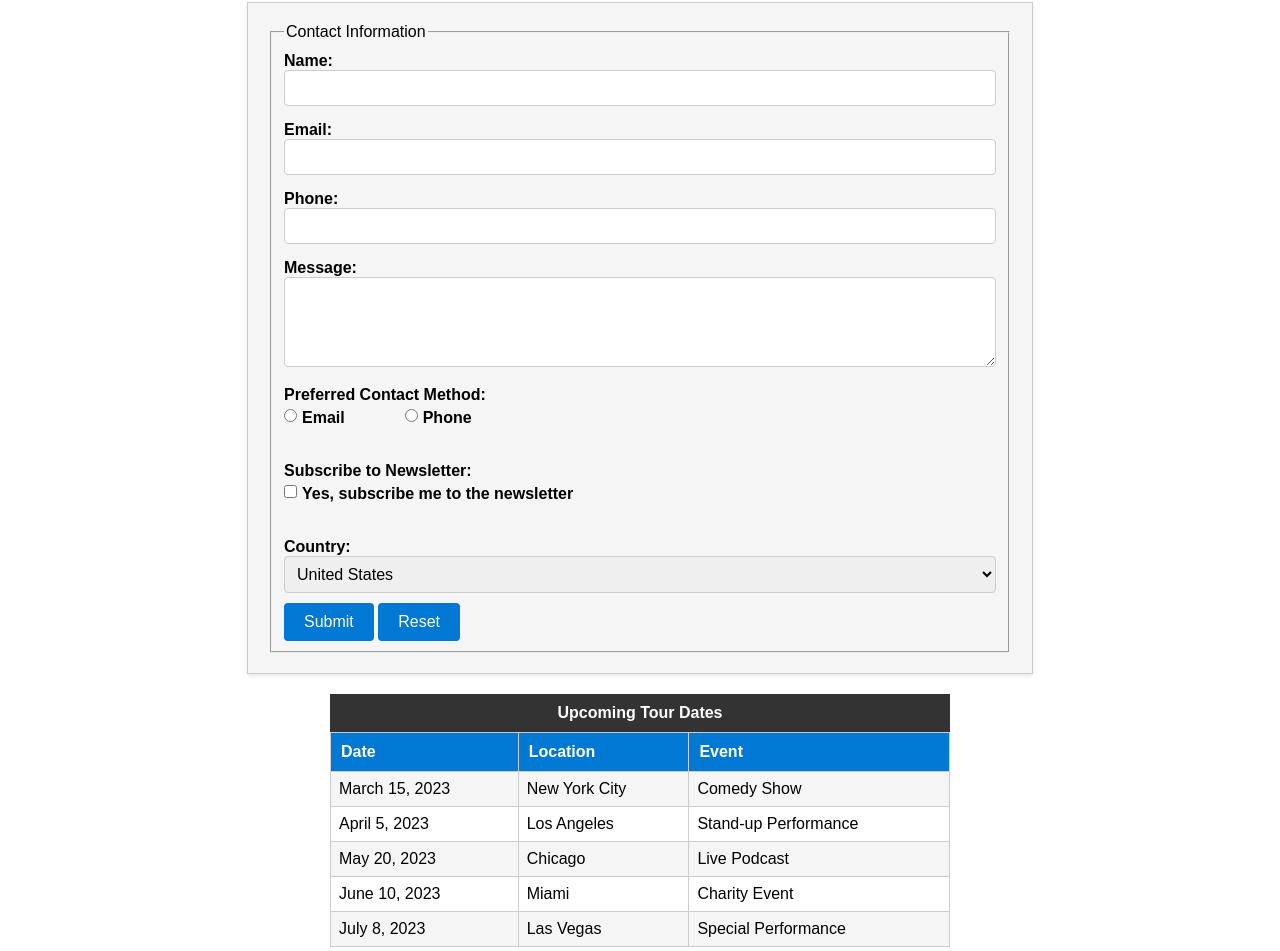
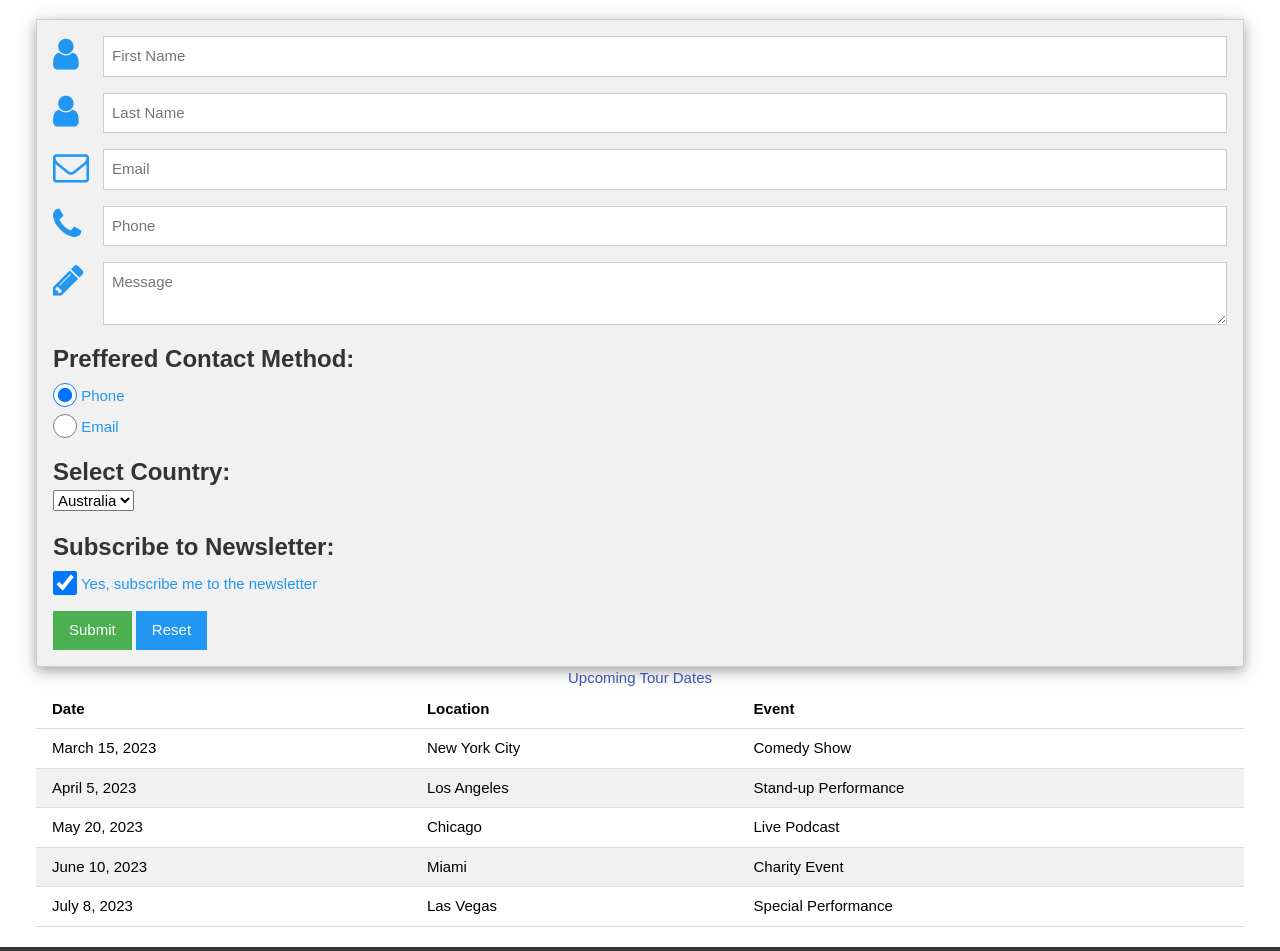
Before and after one commit to jiwankrish/web-design, a plain HTML site: page contact-us.html in a window 1280 px wide. Shown: the part 96-1047 px from the top of the page. Drawn offline with nearby package versions, Linux system fonts and the light colour scheme.

Commit message:
Final for W3 CSS implementation

```diff
--- a/contact-us.html
+++ b/contact-us.html
@@ -2,9 +2,12 @@
 <html lang="en">
 
     <head>
-        <meta charset="UTF-8">
-        <meta name="viewport" content="width=device-width, initial-scale=1.0">
+        <meta charset="UTF-8" />
+        <meta name="viewport" content="width=device-width, initial-scale=1.0" />
+        <link rel="stylesheet" href="https://www.w3schools.com/w3css/4/w3.css">
+        <link rel="stylesheet" href="https://cdnjs.cloudflare.com/ajax/libs/font-awesome/4.7.0/css/font-awesome.min.css">
         <link rel="stylesheet" href="css/style.css" />
+        <link rel="stylesheet" href="css/layout.css">
         <link rel="stylesheet" href="css/nav-menu.css">
         <title>Contact Us - Carrot Top</title>
         <link rel="apple-touch-icon" sizes="57x57" href="images/favicon/apple-icon-57x57.png" />
@@ -28,10 +31,10 @@
 
     <body>
         <nav class="topnav">
-            <a class="active" href="index.html"">Home</a>
+            <a href="index.html">Home</a>
             <a href=" faqs.html">FAQs</a>
             <a href="gallery.html">Gallery</a>
-            <a href="contact-us.html">Contact Us</a>
+            <a class="active" href="contact-us.html">Contact Us</a>
         </nav>
         <header>
             <img src="images/logo_carrot.png" id="logo" alt="Carrot Top Logo">
@@ -39,52 +42,78 @@
         </header>
 
         <main>
-            <section>
-                <form action="mailto:your.email@example.com" method="post">
-                    <fieldset>
-                        <legend>Contact Information</legend>
-                        <label for="name">Name:</label>
-                        <input type="text" id="name" name="name" required>
-
-                        <label for="email">Email:</label>
-                        <input type="email" id="email" name="email" required>
-
-                        <label for="phone">Phone:</label>
-                        <input type="tel" id="phone" name="phone" required>
-
-                        <label for="message">Message:</label>
-                        <textarea id="message" name="message" rows="4" required></textarea>
-
-                        <label>Preferred Contact Method:</label>
-                        <div class="radio-container">
-                            <input type="radio" id="contact-email" name="contact-method" value="email">
-                            <label class="radio-label" for="contact-email">Email</label>
-
-                            <input type="radio" id="contact-phone" name="contact-method" value="phone">
-                            <label class="radio-label" for="contact-phone">Phone</label>
+            <div class="w3-container">
+                <form class="w3-container w3-card-4 w3-light-grey w3-text-blue w3-auto w3-border">
+                    <div class="w3-row w3-section">
+                        <div class="w3-col" style="width:50px"><i class="w3-xxlarge fa fa-user"></i></div>
+                        <div class="w3-rest">
+                            <input class="w3-input w3-border" name="first" type="text" placeholder="First Name">
+                        </div>
                     </div>
 
-                        <label>Subscribe to Newsletter:</label>
-                        <div class="subscribe-container">
-                            <input type="checkbox" id="subscribe" name="subscribe" value="yes">
-                            <label for="subscribe">Yes, subscribe me to the newsletter</label>
+                    <div class="w3-row w3-section">
+                        <div class="w3-col" style="width:50px"><i class="w3-xxlarge fa fa-user"></i></div>
+                        <div class="w3-rest">
+                            <input class="w3-input w3-border" name="last" type="text" placeholder="Last Name">
+                        </div>
                     </div>
 
-                        <label for="country">Country:</label>
+                    <div class="w3-row w3-section">
+                        <div class="w3-col" style="width:50px"><i class="w3-xxlarge fa fa-envelope-o"></i></div>
+                        <div class="w3-rest">
+                            <input class="w3-input w3-border" name="email" type="text" placeholder="Email">
+                        </div>
+                    </div>
+
+                    <div class="w3-row w3-section">
+                        <div class="w3-col" style="width:50px"><i class="w3-xxlarge fa fa-phone"></i></div>
+                        <div class="w3-rest">
+                            <input class="w3-input w3-border" name="phone" type="text" placeholder="Phone">
+                        </div>
+                    </div>
+
+                    <div class="w3-row w3-section">
+                        <div class="w3-col" style="width:50px"><i class="w3-xxlarge fa fa-pencil"></i></div>
+                        <div class="w3-rest">
+                            <textarea class="w3-input w3-border" name="message" type="text" placeholder="Message"></textarea>
+                        </div>
+                    </div>
+
+                    <div class="w3-row w3-section">
+                        <h3>Preffered Contact Method:</h3>
+                        <p>
+                            <input class="w3-radio" type="radio" name="contact" value="phone" checked>
+                            <label>Phone</label>
+                        </p>
+                        <p>
+                            <input class="w3-radio" type="radio" name="contact" value="email">
+                            <label>Email</label>
+                        </p>
+                    </div>
+
+                    <div class="w3-row w3-section">
+                        <h3>Select Country:</h3>
                         <select id="country" name="country">
-                            <option value="usa">United States</option>
+                            <option value="australia">Australia</option>
                             <option value="canada">Canada</option>
-                            <option value="uk">United Kingdom</option>
-                            <!-- Add more options as needed -->
+                            <option value="usa">USA</option>
                         </select>
+                    </div>
+                    <div>
+                        <h3>Subscribe to Newsletter:</h3>
+                        <p>
+                            <input class="w3-check" type="checkbox" checked="checked">
+                            <label>Yes, subscribe me to the newsletter</label>
+                        </p>
+                    </div>
 
-                        <input type="submit" value="Submit">
-                        <input type="reset" value="Reset">
-                    </fieldset>
+                    <button class="w3-button w3-ho w3-section w3-green w3-hover-border-cyan w3-ripple">Submit</button>
+                    <button class="w3-button w3-ho w3-section w3-blue w3-ripple">Reset</button>
                 </form>
-            </section>
-            <table>
-                <caption>Upcoming Tour Dates</caption>
+            </div>
+            <div class="w3-container">
+                <table class="w3-table w3-bordered w3-striped w3-center w3-auto">
+                    <caption class="w3-text-indigo">Upcoming Tour Dates</caption>
                     <thead>
                         <tr>
                             <th scope="col">Date</th>
@@ -120,6 +149,7 @@
                         </tr>
                     </tbody>
                 </table>
+            </div>
         </main>
 
 
--- a/css/nav-menu.css
+++ b/css/nav-menu.css
@@ -1,5 +1,3 @@
-/* Set nav to sticky or fixed */
-
 /* Add a black background color to the top navigation */
 .topnav {
   background-color: #333;
--- a/css/style.css
+++ b/css/style.css
@@ -31,11 +31,11 @@ footer a:link {
 
 header {
   margin-bottom: 0px;
+  margin-right: 0px;
   margin-top: 50px;
   text-align: center;
 }
 
-/* Style for the logo */
 #logo {
   position: fixed;
   top: 0px;
@@ -44,10 +44,9 @@ header {
   /* Adjust the right position as needed */
   z-index: 2;
   /* Ensure the logo appears above other elements */
-  width: 48px;
+  width: 53.5px;
   /* Adjust the width of the logo as needed */
 }
-
 
 /* Style for the main content area */
 main {
@@ -78,32 +77,21 @@ h1, h2, h3, h4, h5, h6 {
 }
 
 /* Style for paragraphs */
-p {
-  font-size: 16px;
-  /* Font size for paragraphs */
-  line-height: 1.5;
-  /* Line height for better readability */
-  color: #555;
-  /* Text color for paragraphs */
-  max-width: 948px;
-  /* Set the maximum width for paragraphs */
-  word-wrap: break-word;
-  /* Add this line to enable text wrapping */
-}
+
 
 /* Define styles for links */
-a:link {
+.faqol a:link {
   color: #0078d4;
   /* Link color */
   text-decoration: none;
 }
 
-a:visited {
+.faqol a:visited {
   color: #e0919175;
   /* Visited link color */
 }
 
-a:hover {
+.faqol a:hover {
   color: #ff6600;
   /* Link color on hover */
   text-decoration: underline;
@@ -170,131 +158,3 @@ a:hover {
   max-height: 540px;
   /* Optional: limit the maximum height */
 }
-
-/* Center the form horizontally */
-form {
-  width: 60%;
-  margin: 0 auto;
-  padding: 20px;
-  border: 1px solid #ccc;
-  background-color: #f5f5f5;
-  box-shadow: 0 2px 4px rgba(0, 0, 0, 0.1);
-}
-
-/* Style for form labels */
-label {
-  display: block;
-  font-weight: bold;
-  margin-top: 5px;
-}
-
-/* Style for input fields */
-input[type="text"],
-input[type="email"],
-input[type="tel"],
-textarea,
-select {
-  width: 100%;
-  padding: 8px;
-  margin-bottom: 10px;
-  border: 1px solid #ccc;
-  border-radius: 4px;
-  font-size: 16px;
-  box-sizing: border-box;
-}
-
-/* Style for radio buttons and text boxes */
-input[type="radio"],
-input[type="checkbox"] {
-  width: auto;
-  /* Change width to 'auto' to allow them to take their natural width */
-  padding: 5px;
-  margin: 0 5px 0 0;
-  /* Adjust margin for spacing */
-  vertical-align: middle;
-  /* Align them vertically */
-}
-
-/* Style for radio buttons and their labels */
-.radio-container {
-  display: inline-flex;
-  /* Use inline-flex to place them on the same line */
-  align-items: center;
-  margin-bottom: 30px;
-}
-
-.radio-label {
-  margin-right: 60px;
-  /* Adjust margin for spacing */
-}
-
-.subscribe-container {
-  display: inline-flex;
-  /* Use inline-flex to place them on the same line */
-  align-items: center;
-  margin-bottom: 30px;
-}
-
-/* Style for submit and reset buttons */
-input[type="submit"],
-input[type="reset"] {
-  background-color: #0078d4;
-  color: #fff;
-  padding: 10px 20px;
-  border: none;
-  border-radius: 4px;
-  font-size: 16px;
-  cursor: pointer;
-}
-
-input[type="submit"]:hover,
-input[type="reset"]:hover {
-  background-color: #005ea2;
-}
-
-/* Style for the table */
-table {
-  width: 50%;
-  margin: 20px auto;
-  /* Center the table horizontally */
-  border-collapse: collapse;
-  /* Collapse borders into a single border */
-  border: 1px solid #ccc;
-  /* Add a border around the table */
-}
-
-/* Style for table caption */
-table caption {
-  font-weight: bold;
-  text-align: center;
-  padding: 10px;
-  background-color: #333;
-  color: #fff;
-}
-
-/* Style for table headers (th) */
-table th {
-  background-color: #0078d4;
-  /* Header background color */
-  color: #fff;
-  /* Header text color */
-  padding: 10px;
-  text-align: left;
-  border: 1px solid #ccc;
-}
-
-/* Style for table data cells (td) */
-table td {
-  padding: 8px;
-  border: 1px solid #ccc;
-}
-
-/* Style for odd rows (striped effect) */
-table tbody tr:nth-child(odd) {
-  background-color: #f5f5f5;
-}
-
-/* Hover effect on table rows */
-table tbody tr:hover {
-  background-color: #ddd;
-}
```
Also changed, not shown: faqs.html (+4 -4 lines), gallery.html (+3 -2 lines), index.html (+3 -2 lines). Lines whose indentation alone changed are shown as unchanged.
